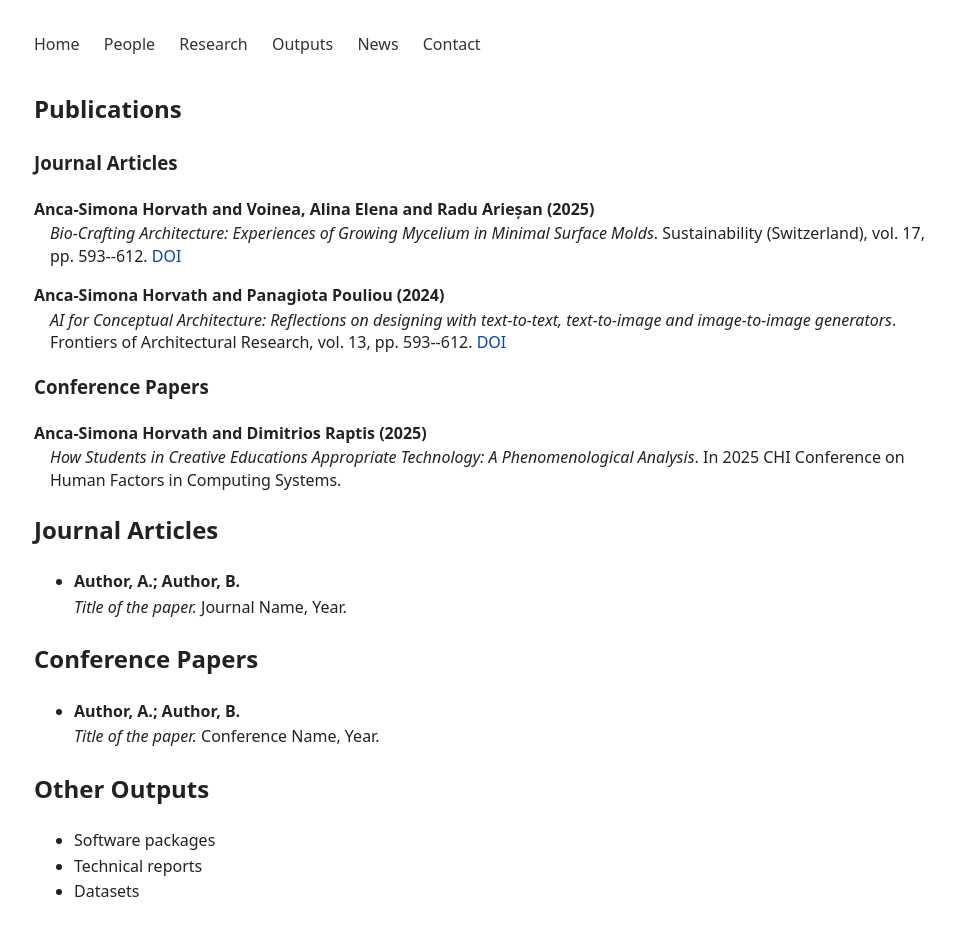
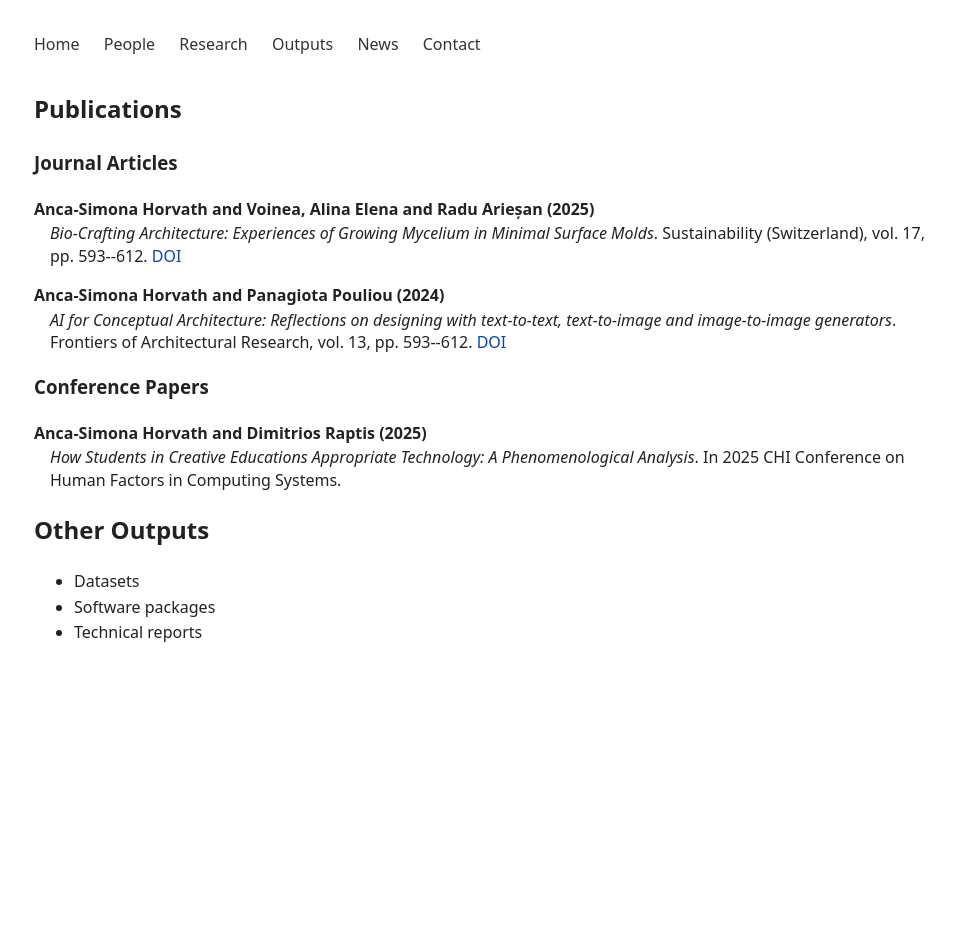
Before and after one commit to anqua/at-a, a Jekyll site: the page built from outputs.md, in a window 1280 px wide. Shown: the whole page, without its empty margins (156-1111 px from the left). Built offline with Jekyll 4.4.1, drawn with Linux system fonts in a browser that asks for light colours; after the commit the page ends 900 px from its top, so only the background shows below that.

Commit message:
Update outputs.md

```diff
--- a/outputs.md
+++ b/outputs.md
@@ -33,19 +33,7 @@ title: Outputs
 </div>
 
 
-
-## Journal Articles
-
-- **Author, A.; Author, B.**
-  *Title of the paper.* Journal Name, Year.
-
-## Conference Papers
-
-- **Author, A.; Author, B.**
-  *Title of the paper.* Conference Name, Year.
-
 ## Other Outputs
-
+- Datasets
 - Software packages
 - Technical reports
-- Datasets
```
